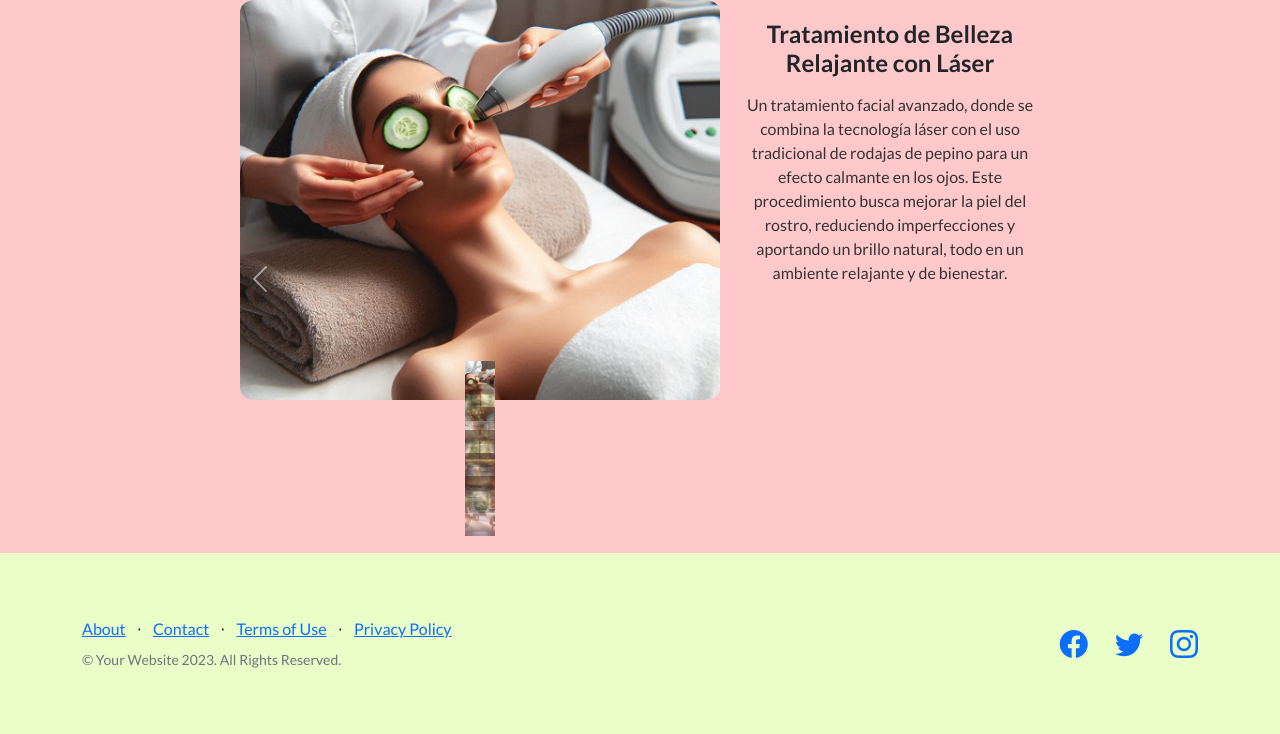
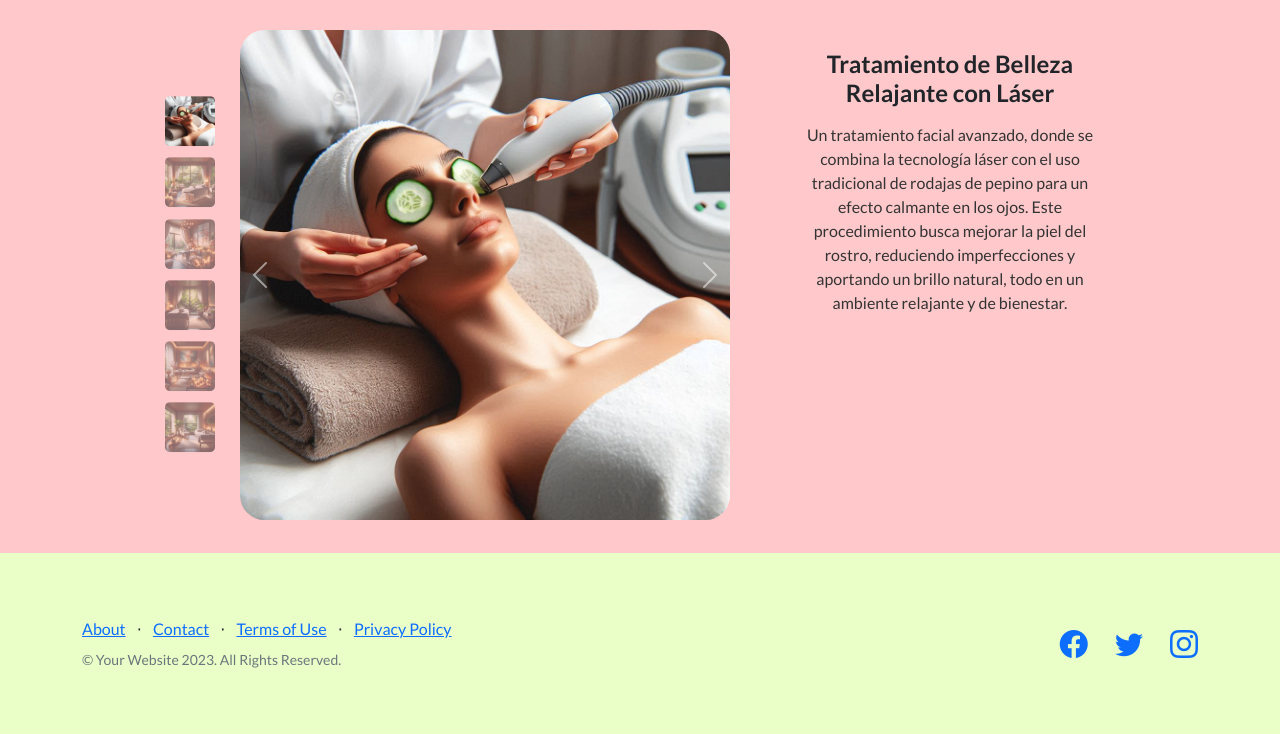
Before and after one commit to Nicoczyruk/Spa-SentirseBien-Web, a Flask app: page /gallery in a window 1280 px wide. Shown: the part 66-800 px from the top of the page. Run offline with Flask 3, Linux system fonts and the light colour scheme; some libraries are stand-ins or nearby versions.

Commit message:
fix gallery

```diff
--- a/app/static/css/gallery.css
+++ b/app/static/css/gallery.css
@@ -1,83 +1,84 @@
 /* Estilos específicos para la galería */
 
 .carousel-container {
-    display: flex;
-    flex-direction: row;
-    justify-content: center;
-    align-items: flex-start;
-    margin: 20px auto;
-    width: 100%;
+    display: flex !important;
+    flex-direction: row !important;
+    justify-content: center !important;
+    align-items: flex-start !important;
+    margin: 30px auto !important;
+    width: 100% !important;
 }
 
 .carousel-cont {
-    width: 500px;
-    height: 500px;
-    position: relative;
+    width: 500px auto !important;
+    height: 500px auto !important;
+    position: relative !important;
 }
 
 .carousel-indicators {
-    top: 50%;
-    left: -620px;
-    transform: translateY(-50%);
-    display: flex;
-    flex-direction: column;
-    align-items: center;
-    position: absolute;
-    justify-content: space-around;
-    height: 65%;
-    z-index: 10;
+    top: 50% !important;
+    left: -610px !important;
+    transform: translateY(-62%) !important;
+    display: flex !important;
+    flex-direction: column !important;
+    align-items: center !important;
+    position: absolute !important;
+    justify-content: space-around !important;
+    height: 75% !important;
+    z-index: 10 !important;
 }
 
 .carousel-indicators button {
-    transition: transform 0.3s ease;
+    transition: transform 0.3s ease !important;
 }
 
 .carousel-indicators button:hover {
-    transform: scale(1.1);
+    transform: scale(1.1) !important;
 }
 
 .carousel-indicators img {
-    transition: transform 0.3s ease;
+    transition: transform 0.3s ease !important;
 }
 
 .carousel-indicators img {
-    width: 100px;
-    height: 30px;
-    display: flex;
-    border-radius: 1%;
-    margin-bottom: 10px;
+    width: 50px !important;
+    height: 50px !important;
+    display: flex !important;
+    border-radius: 10% !important;
+    margin-bottom: 100px !important;
 }
 
 .carousel-indicators button {
-    background-color: transparent;
-    border: none;
-    padding: 0;
+    background-color: transparent !important;
+    border: none !important;
+    padding: 0 !important;
 }
 
 .carousel-inner img {
-    max-width: 100%;
-    height: auto;
-    border-radius: 3%;
+    max-width: 100% !important;
+    height: auto !important;
+    border-radius: 5% !important;
 }
 
 .text-container {
-    margin-left: 20px;
-    max-width: 300px;
-    text-align: center;
+    transform: translateX(20%) !important;
+    margin-left: 10px !important;
+    max-width: 300px !important;
+    text-align: center !important;
 }
 
 .text-container h5 {
-    font-size: 1.5rem;
-    margin-bottom: 15px;
+    font-size: 1.5rem !important;
+    margin-bottom: 15px !important;
 }
 
 .text-container p {
-    font-size: 1rem;
-    color: #333;
+    font-size: 1rem !important;
+    color: #333 !important;
 }
 
 .carousel-control-prev,
 .carousel-control-next {
-    width: 40px;
-    z-index: 15;
+    width: 40px !important;
+    z-index: 15 !important;
 }
```
